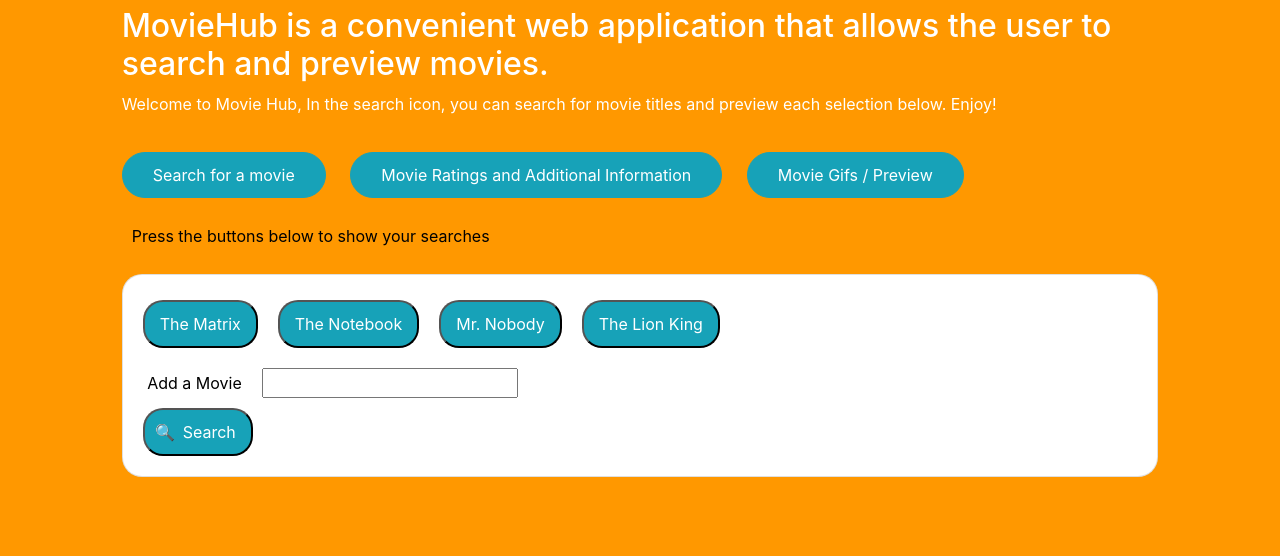
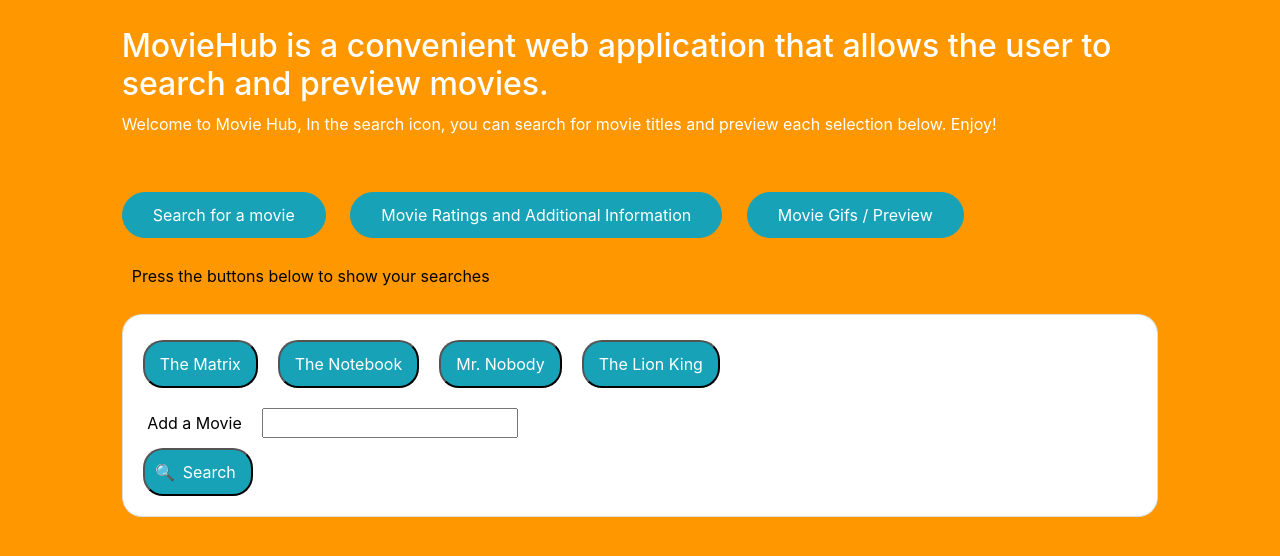
Before and after one commit to DavidWProject/Movie-Central, a plain HTML site: page index.html in a window 1280 px wide. Shown: the part 118-674 px from the top of the page. Drawn offline with nearby package versions, Linux system fonts and the light colour scheme.

Commit message:
Update style.css

```diff
--- a/assets/css/style.css
+++ b/assets/css/style.css
@@ -1,3 +1,7 @@
+div {
+    border-bottom: 20px;
+    margin-bottom: 10px;
+}
 h1 {
     font-family: 'Raleway', sans-serif;
 }
@@ -189,7 +193,6 @@ a {
 .card {
     border-radius: 20px;
     margin-bottom: 20px;
-    background-color:
 }
 
 .movie-btn {
@@ -272,6 +275,7 @@ a {
     background-color: #555; /* Add a dark-grey background on hover */
 }
 
+
 @keyframes blinker {
     50% {
         opacity: 0;
```
